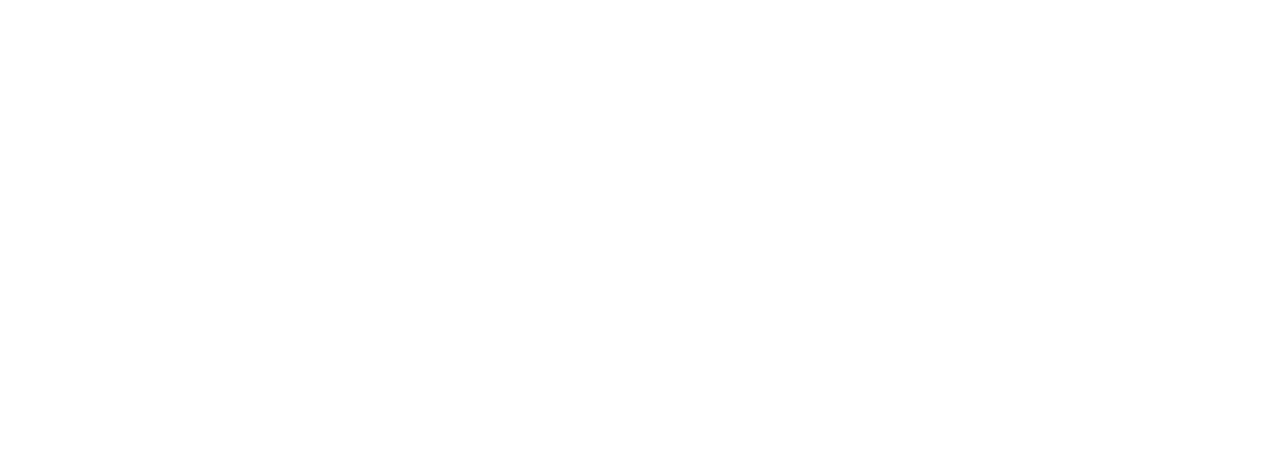
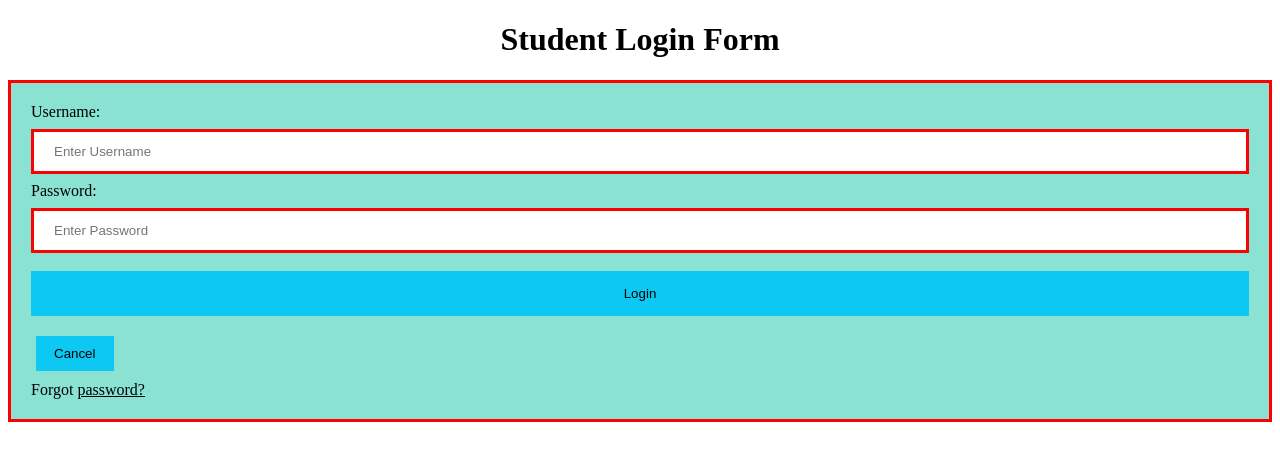
Before and after one commit to nandithabk/forms.html, a plain HTML site: page index.html in a window 1280 px wide. Drawn offline with Linux system fonts and the light colour scheme.

Commit message:
1 file modified

```diff
--- a/index.html
+++ b/index.html
@@ -7,3 +7,66 @@ Challenge 4: When the form is submitted, get the user's response and add the sam
 -->
 
 <!-- your code goes below this comment -->
+<!DOCTYPE html>
+<html lang="en">
+<head>
+  <meta charset="UTF-8">
+  <meta http-equiv="X-UA-Compatible" content="IE=edge">
+  <meta name="viewport" content="width=device-width, initial-scale=1.0">
+  <title>student login</title>
+</head>
+<body>
+<center> <h1> Student Login Form </h1> </center>
+<form>
+    <div class="container">
+        <label>Username: </label>
+        <input type="text" name="username" placeholder="Enter Username" required>
+        <label>Password: </label>
+        <input type="password" name="password" placeholder="Enter Password" required>
+        <button type="submit">Login</button>
+        <button type="button" class="cancelbtn"> Cancel</button><br>
+        Forgot <u href="#"> password? </u>
+    </div>
+</form>
+<style>
+
+input[type=text], input[type=password] {
+    width: 100%;
+    margin: 8px 0;
+    padding: 12px 20px;
+    border: 3px solid red;
+    box-sizing: border-box;
+}
+
+button {
+    background-color: #0CC8F2;
+    width: 100%;
+    color: black;
+    padding: 15px;
+    margin: 10px 0px;
+    border: none;
+    cursor: pointer;
+     }
+
+button:hover {
+    opacity: 0.7;
+}
+
+form {
+    border: 3px solid red;
+}
+
+.cancelbtn {
+    width: auto;
+    padding: 10px 18px;
+    margin: 10px 5px;
+}
+
+.container {
+    padding: 20px;
+    background-color: #8AE2D2;
+}
+</style>
+
+</body>
+</html>
```
